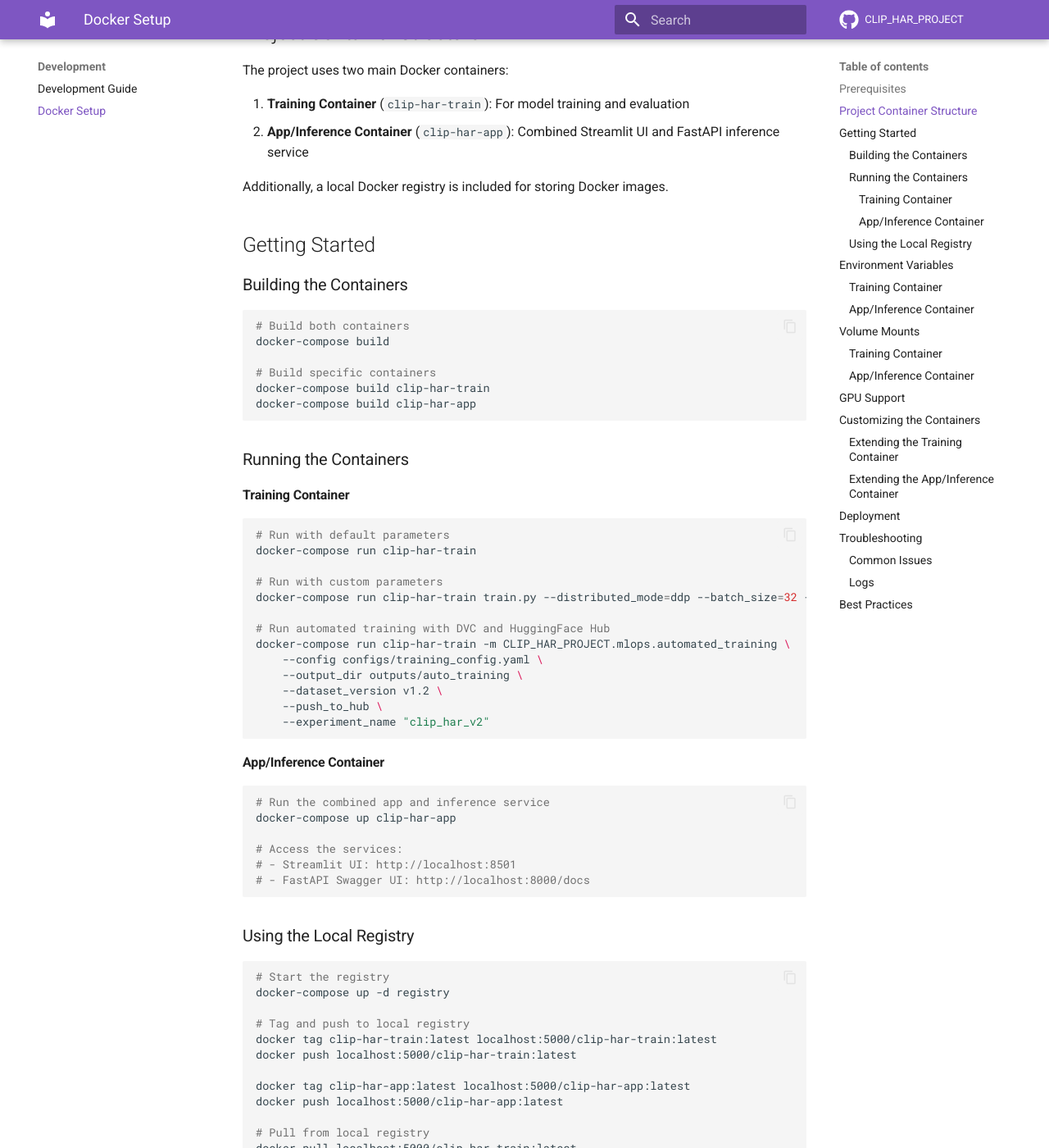
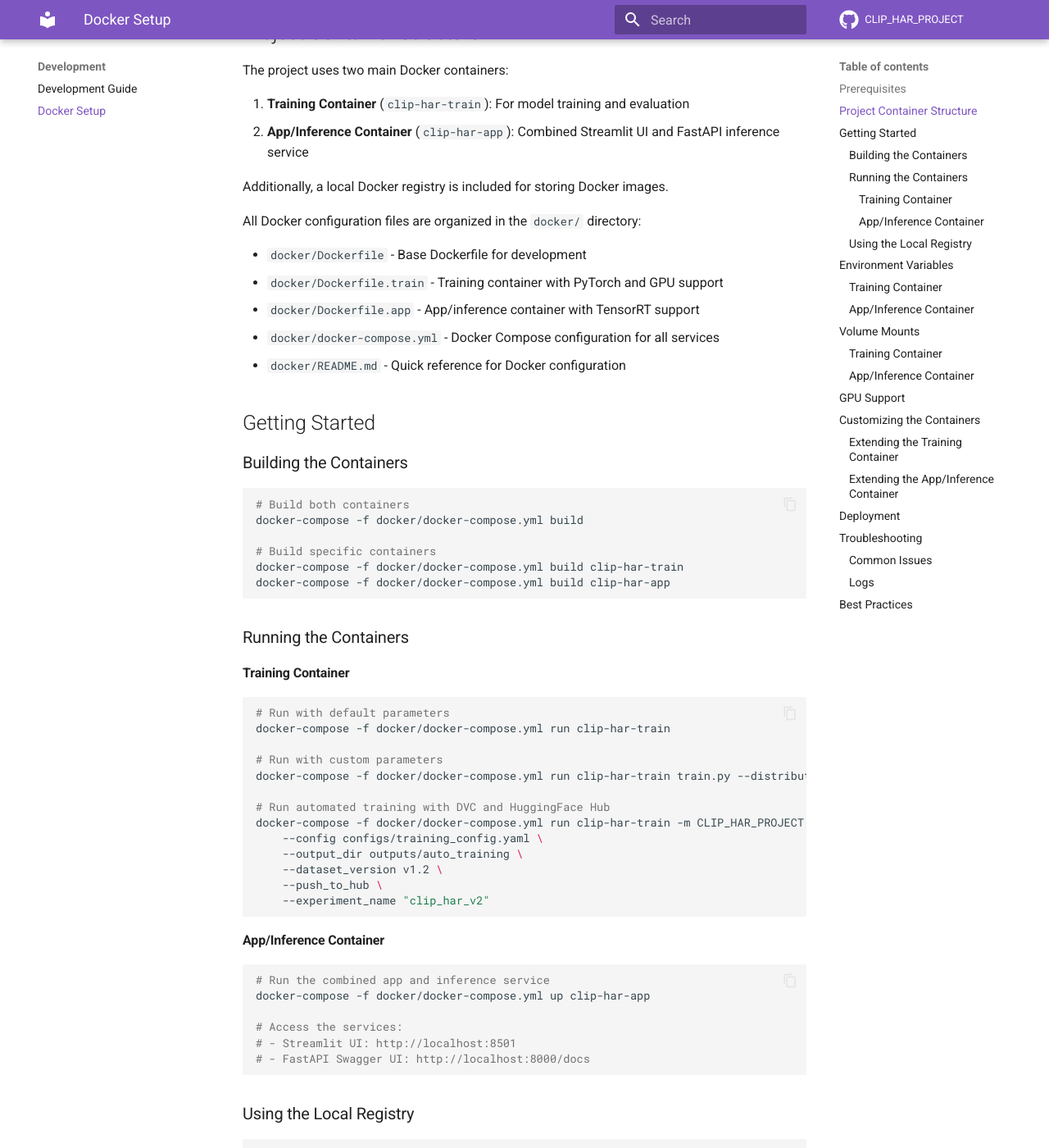
Before and after one commit to tuandung222/Open-vocabulary-Action-Recognition-with-CLIP, an MkDocs documentation site: the page built from docs/docker_guide.md, in a window 1280 px wide and 1400 px high, scrolled down 481 px. Shown: the whole window at 82% size. Built offline with MkDocs 1.6.1 and Material for MkDocs 9.7.7, drawn with Linux system fonts in a browser that asks for light colours; comment, search, counter and statistics services are not loaded; some of the changed text lies outside the part shown.

Commit message:
Refactor: Organize Docker files in a dedicated directory and update documentation

````diff
--- a/docs/docker_guide.md
+++ b/docs/docker_guide.md
@@ -17,17 +17,25 @@
 
 Additionally, a local Docker registry is included for storing Docker images.
 
+All Docker configuration files are organized in the `docker/` directory:
+
+- `docker/Dockerfile` - Base Dockerfile for development
+- `docker/Dockerfile.train` - Training container with PyTorch and GPU support
+- `docker/Dockerfile.app` - App/inference container with TensorRT support
+- `docker/docker-compose.yml` - Docker Compose configuration for all services
+- `docker/README.md` - Quick reference for Docker configuration
+
 ## Getting Started
 
 ### Building the Containers
 
 ```bash
 # Build both containers
-docker-compose build
+docker-compose -f docker/docker-compose.yml build
 
 # Build specific containers
-docker-compose build clip-har-train
-docker-compose build clip-har-app
+docker-compose -f docker/docker-compose.yml build clip-har-train
+docker-compose -f docker/docker-compose.yml build clip-har-app
 ```
 
 ### Running the Containers
@@ -36,13 +44,13 @@
 
 ```bash
 # Run with default parameters
-docker-compose run clip-har-train
+docker-compose -f docker/docker-compose.yml run clip-har-train
 
 # Run with custom parameters
-docker-compose run clip-har-train train.py --distributed_mode=ddp --batch_size=32 --max_epochs=20
+docker-compose -f docker/docker-compose.yml run clip-har-train train.py --distributed_mode=ddp --batch_size=32 --max_epochs=20
 
 # Run automated training with DVC and HuggingFace Hub
-docker-compose run clip-har-train -m CLIP_HAR_PROJECT.mlops.automated_training \
+docker-compose -f docker/docker-compose.yml run clip-har-train -m CLIP_HAR_PROJECT.mlops.automated_training \
     --config configs/training_config.yaml \
     --output_dir outputs/auto_training \
     --dataset_version v1.2 \
@@ -54,7 +62,7 @@
 
 ```bash
 # Run the combined app and inference service
-docker-compose up clip-har-app
+docker-compose -f docker/docker-compose.yml up clip-har-app
 
 # Access the services:
 # - Streamlit UI: http://localhost:8501
@@ -65,7 +73,7 @@
 
 ```bash
 # Start the registry
-docker-compose up -d registry
+docker-compose -f docker/docker-compose.yml up -d registry
 
 # Tag and push to local registry
 docker tag clip-har-train:latest localhost:5000/clip-har-train:latest
@@ -121,7 +129,7 @@
 
 ```bash
 # Use specific GPUs
-CUDA_VISIBLE_DEVICES=0,1 docker-compose run clip-har-train
+CUDA_VISIBLE_DEVICES=0,1 docker-compose -f docker/docker-compose.yml run clip-har-train
 ```
 
 ## Customizing the Containers
@@ -170,17 +178,17 @@
 ### Common Issues
 
 1. **GPU not available in container**: Ensure NVIDIA Container Toolkit is installed and configured
-2. **Port conflicts**: Change the exposed ports in the `docker-compose.yml` file
+2. **Port conflicts**: Change the exposed ports in the `docker/docker-compose.yml` file
 3. **File permission issues**: Check volume mount permissions
 
 ### Logs
 
 ```bash
 # View logs for app container
-docker-compose logs clip-har-app
+docker-compose -f docker/docker-compose.yml logs clip-har-app
 
 # View logs for training container
-docker-compose logs clip-har-train
+docker-compose -f docker/docker-compose.yml logs clip-har-train
 ```
 
 ## Best Practices
````
Also changed, not shown: README.md (+8 -6 lines), ROADMAP.md (+35 -22 lines), docker/README.md (added, +61 -0 lines), docs/experiment_tracking.md (+2 -2 lines), 5 other files.
